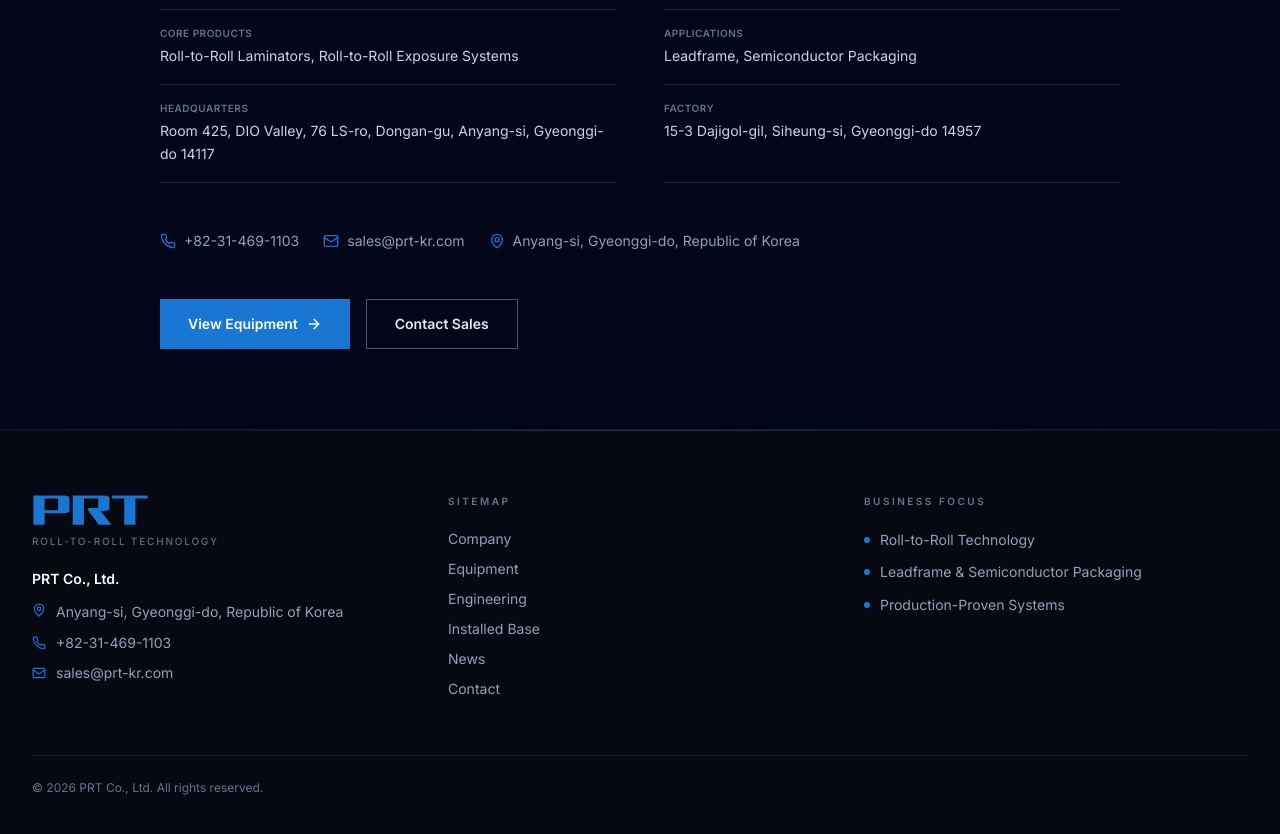
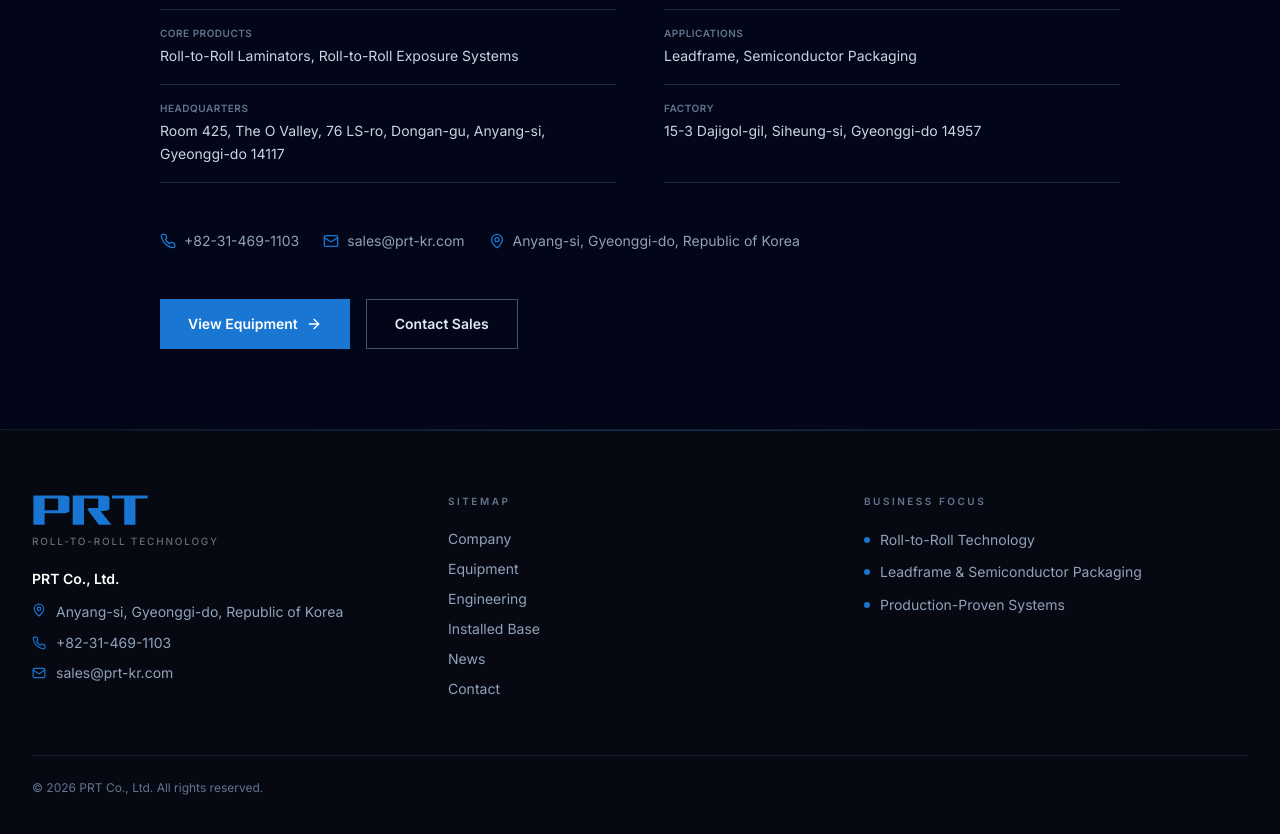
Before and after one commit to 0195lee-max/prt-equipment-website, a Next.js app: page /company in a window 1280 px wide. Shown: the part 3640-4474 px from the top of the page. Built offline with nearby package versions, Linux system fonts and the light colour scheme.

Commit message:
Fix HQ address English notation: DIO Valley -> The O Valley
Co-Authored-By: Claude Sonnet 4.6 <noreply@anthropic.com>

```diff
--- a/app/company/page-client.tsx
+++ b/app/company/page-client.tsx
@@ -168,7 +168,7 @@ const translations = {
       { label: "Established", value: "2018 (predecessor PRETECH founded 2010)" },
       { label: "Core Products", value: "Roll-to-Roll Laminators, Roll-to-Roll Exposure Systems" },
       { label: "Applications", value: "Leadframe, Semiconductor Packaging" },
-      { label: "Headquarters", value: "Room 425, DIO Valley, 76 LS-ro, Dongan-gu, Anyang-si, Gyeonggi-do 14117" },
+      { label: "Headquarters", value: "Room 425, The O Valley, 76 LS-ro, Dongan-gu, Anyang-si, Gyeonggi-do 14117" },
       { label: "Factory", value: "15-3 Dajigol-gil, Siheung-si, Gyeonggi-do 14957" },
     ],
     contactCta: "Contact Sales",
@@ -244,7 +244,7 @@ const translations = {
       { label: "Established", value: "2018 (前身 PRETECH 创立于 2010 年)" },
       { label: "Core Products", value: "Roll-to-Roll Laminator, Roll-to-Roll Exposure System" },
       { label: "Applications", value: "Leadframe, Semiconductor Packaging" },
-      { label: "Headquarters", value: "韩国京畿道安养市东安区 LS 路 76 号 DIO Valley 425 室" },
+      { label: "Headquarters", value: "韩国京畿道安养市东安区 LS 路 76 号 The O Valley 425 室" },
       { label: "Factory", value: "韩国京畿道始兴市 다지골길 15-3" },
     ],
     contactCta: "Contact Sales",
--- a/app/contact/page-client.tsx
+++ b/app/contact/page-client.tsx
@@ -55,7 +55,7 @@ const translations = {
     factory: "Factory",
     hours: "Business Hours",
     hoursValue: "Mon – Fri  09:00 – 18:00 (KST)",
-    hqAddress: "Room 425, DIO Valley\n76, LS-ro, Dongan-gu\nAnyang-si, Gyeonggi-do 14117\nRepublic of Korea",
+    hqAddress: "Room 425, The O Valley\n76, LS-ro, Dongan-gu\nAnyang-si, Gyeonggi-do 14117\nRepublic of Korea",
     factoryAddress: "15-3, Dajigol-gil\nSiheung-si, Gyeonggi-do 14957\nRepublic of Korea",
   },
   zh: {
@@ -79,7 +79,7 @@ const translations = {
     factory: "工厂地址",
     hours: "营业时间",
     hoursValue: "周一 – 周五  09:00 – 18:00 (KST)",
-    hqAddress: "Room 425, DIO Valley\n76, LS-ro, Dongan-gu\nAnyang-si, Gyeonggi-do 14117\n大韩民国",
+    hqAddress: "Room 425, The O Valley\n76, LS-ro, Dongan-gu\nAnyang-si, Gyeonggi-do 14117\n大韩民国",
     factoryAddress: "15-3, Dajigol-gil\nSiheung-si, Gyeonggi-do 14957\n大韩民国",
   },
 }
```
